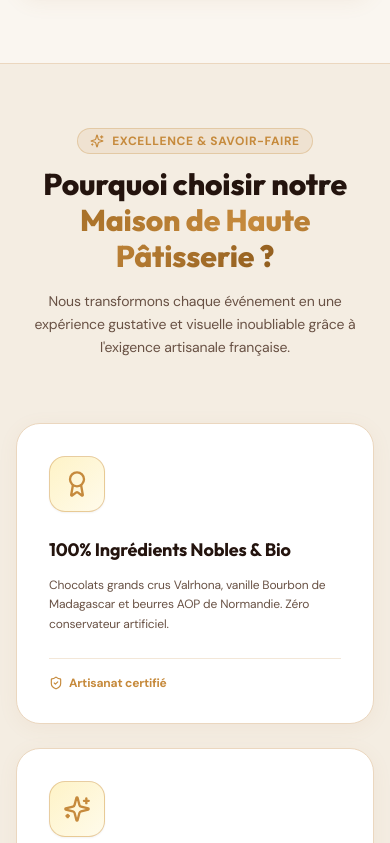
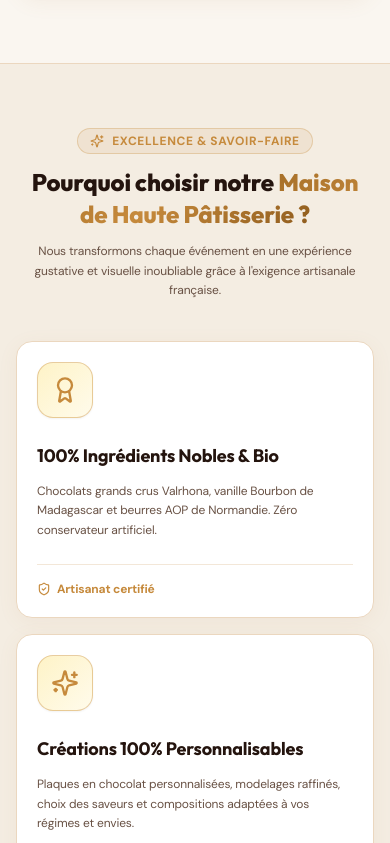
Before and after one commit to KamissaLaetitia/gateau, a Next.js app: page / in a window 390 px wide. Shown: the part 9181-10024 px from the top of the page. Built offline with nearby package versions, Linux system fonts and the light colour scheme; no server answers; a web font is replaced by a local one.

Commit message:
fix: improve mobile responsive layout

```diff
--- a/src/components/WhyChooseUs.tsx
+++ b/src/components/WhyChooseUs.tsx
@@ -32,27 +32,27 @@ export const WhyChooseUs = () => {
       <div className="max-w-7xl mx-auto px-4 sm:px-6 lg:px-8">
 
         {/* Section Header (Style Caffeine X) */}
-        <div className="text-center max-w-3xl mx-auto mb-16">
+        <div className="text-center max-w-3xl mx-auto mb-10 sm:mb-16">
           <div className="inline-flex items-center gap-2 px-3 py-1 rounded-full bg-caffeine-gold/10 border border-caffeine-gold/30 text-caffeine-gold text-xs font-bold uppercase tracking-wider mb-3">
             <Sparkles className="w-3.5 h-3.5" />
             <span>Excellence & Savoir-Faire</span>
           </div>
-          <h2 className="font-display font-extrabold text-3xl sm:text-4xl lg:text-5xl text-caffeine-cream">
+          <h2 className="font-display font-extrabold text-2xl sm:text-4xl lg:text-5xl text-caffeine-cream">
             Pourquoi choisir notre <span className="gold-gradient-text">Maison de Haute Pâtisserie ?</span>
           </h2>
-          <p className="text-caffeine-subtle text-sm sm:text-base mt-4 leading-relaxed">
+          <p className="text-caffeine-subtle text-xs sm:text-base mt-3 sm:mt-4 leading-relaxed">
             Nous transformons chaque événement en une expérience gustative et visuelle inoubliable grâce à l&apos;exigence artisanale française.
           </p>
         </div>
 
         {/* 4 Feature Pillars Grid */}
-        <div className="grid grid-cols-1 md:grid-cols-2 lg:grid-cols-4 gap-6">
+        <div className="grid grid-cols-1 md:grid-cols-2 lg:grid-cols-4 gap-4 sm:gap-6">
           {FEATURES.map((feature, idx) => {
             const Icon = feature.icon;
             return (
               <div
                 key={idx}
-                className="p-8 rounded-3xl bg-white border border-caffeine-cardBorder hover:border-caffeine-gold/60 transition-all duration-300 hover:shadow-[0_16px_36px_rgba(180,130,80,0.14)] shadow-[0_4px_20px_rgba(180,130,80,0.07)] group flex flex-col justify-between"
+                className="p-5 sm:p-8 rounded-2xl sm:rounded-3xl bg-white border border-caffeine-cardBorder hover:border-caffeine-gold/60 transition-all duration-300 hover:shadow-[0_16px_36px_rgba(180,130,80,0.14)] shadow-[0_4px_20px_rgba(180,130,80,0.07)] group flex flex-col justify-between"
               >
                 <div>
                   {/* Icon Badge */}
```
